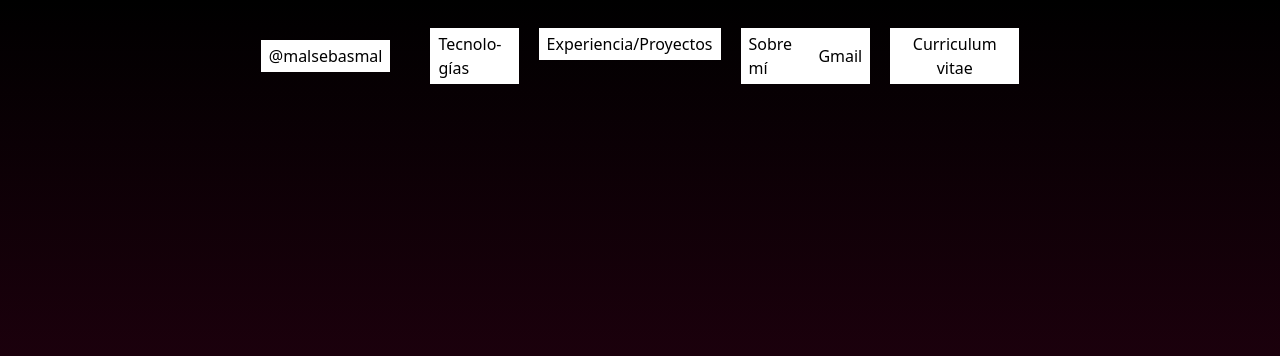
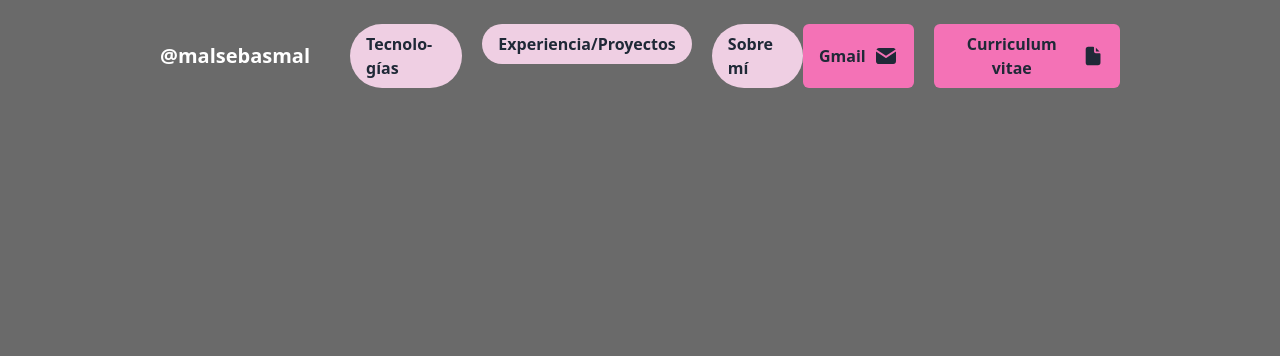
Before and after one commit to malsebasmal/portfoliomalsebasmal, an Astro site: page / in a window 1280 px wide. Shown: the top 356 px of the page. Built offline with nearby package versions, Linux system fonts and the light colour scheme; Astro itself is replaced by a stand-in of ours.

Commit message:
more edit navbar and technologies

```diff
--- a/src/components/CvButton.astro
+++ b/src/components/CvButton.astro
@@ -1,5 +1,8 @@
+---
+import Resume from "@/icons/Resume.astro";
 ---
 
----
-
-<button class="bg-white py-1 px-2 text-black">Curriculum vitae</button>
+<button class="flex gap-2 justify-center items-center font-semibold bg-pink-400 py-2 px-4 rounded-md">
+  Curriculum vitae
+  <Resume class="" />
+</button>
--- a/src/components/GmailButton.astro
+++ b/src/components/GmailButton.astro
@@ -1,5 +1,8 @@
+ ---
+import Gmail from "@/icons/Gmail.astro"
 ---
 
----
-
-<button class="bg-white py-1 px-2 text-black">Gmail</button>
+<button class="flex gap-2 justify-center items-center font-semibold bg-pink-400 py-2 px-4 rounded-md">
+  Gmail
+  <Gmail class="" />
+</button>
--- a/src/components/Navbar.astro
+++ b/src/components/Navbar.astro
@@ -3,22 +3,22 @@ import CvButton from "./CvButton.astro"
 import GmailButton from "./GmailButton.astro"
 ---
 
-<nav class="flex flex-row justify-between items-center h-full">
-  <div class="flex flex-row items-center gap-10">
-    <h1 class="bg-white py-1 px-2 text-black">@malsebasmal</h1>
+<nav class="flex flex-row justify-between items-center w-full h-full">
+  <div class="flex items-center gap-10">
+    <h1 class="text-white text-xl font-bold">@malsebasmal</h1>
     <ul class="flex flex-row gap-5">
       <li>
-        <a class="bg-white py-1 px-2 text-black" href="#technologies">Tecnologías</a>
+        <a class="bg-pinkPastel font-semibold py-2 px-4 rounded-full" href="#technologies">Tecnologías</a>
       </li>
       <li>
-        <a class="bg-white py-1 px-2 text-black" href="#projects">Experiencia/Proyectos</a>
+        <a class="bg-pinkPastel font-semibold py-2 px-4 rounded-full" href="#projects">Experiencia/Proyectos</a>
       </li>
       <li>
-        <a class="bg-white py-1 px-2 text-black" href="#aboutme">Sobre mí</a>
+        <a class="bg-pinkPastel font-semibold py-2 px-4 rounded-full" href="#aboutme">Sobre mí</a>
       </li>
     </ul>
   </div>
-  <div class="flex flex-row gap-5">
+  <div class="flex gap-5">
     <GmailButton />
     <CvButton />
   </div>
--- a/src/components/TableTechnologies.astro
+++ b/src/components/TableTechnologies.astro
@@ -19,10 +19,10 @@ const TECHNOLOGIES = [
 ]
 ---
 
-<ul class="flex flex-row flex-wrap gap-3 justify-center">
+<ul class="flex flex-wrap gap-3 justify-center">
   {TECHNOLOGIES.map((tech) => (
-    <li class="flex flex-row justify-center items-center bg-violet-700 py-2 px-4 gap-3 rounded-md">
-      <img class="w-16" src={tech.icon} alt={tech.name} />
+    <li class="flex justify-center items-center gap-3 bg-pink-100 py-2 px-4 rounded-md">
+      <img class="w-14" src={tech.icon} alt={tech.name} />
       <h3 class="text-lg">{tech.name}</h3>
     </li>
   ))}
--- /dev/null
+++ b/src/icons/Gmail.astro
@@ -0,0 +1 @@
+<svg {...Astro.props} xmlns="http://www.w3.org/2000/svg" width="24" height="24" viewBox="0 0 24 24" fill="currentColor" class="icon icon-tabler icons-tabler-filled icon-tabler-mail"><path fill="none" d="M0 0h24v24H0z"/><path d="M22 7.535V17a3 3 0 0 1-2.824 2.995L19 20H5a3 3 0 0 1-2.995-2.824L2 17V7.535l9.445 6.297.116.066a1 1 0 0 0 .878 0l.116-.066L22 7.535z"/><path d="M19 4c1.08 0 2.027.57 2.555 1.427L12 11.797l-9.555-6.37a2.999 2.999 0 0 1 2.354-1.42L5 4h14z"/></svg>
--- /dev/null
+++ b/src/icons/Resume.astro
@@ -0,0 +1 @@
+<svg {...Astro.props} xmlns="http://www.w3.org/2000/svg" width="24" height="24" viewBox="0 0 24 24" fill="currentColor" class="icon icon-tabler icons-tabler-filled icon-tabler-file"><path fill="none" d="M0 0h24v24H0z"/><path d="m12 2 .117.007a1 1 0 0 1 .876.876L13 3v4l.005.15a2 2 0 0 0 1.838 1.844L15 9h4l.117.007a1 1 0 0 1 .876.876L20 10v9a3 3 0 0 1-2.824 2.995L17 22H7a3 3 0 0 1-2.995-2.824L4 19V5a3 3 0 0 1 2.824-2.995L7 2h5z"/><path d="M19 7h-4l-.001-4.001z"/></svg>
--- a/src/layouts/Layout.astro
+++ b/src/layouts/Layout.astro
@@ -26,7 +26,6 @@ import '@fontsource-variable/comfortaa';
 <style is:global>
 	html {
 		font-family: 'Comfortaa Variable', system-ui;
-		background-color: #ea638c;
-		background-image: linear-gradient(0deg, #ea638c 0%, #89023e 33%, #000000 100%);
+		background-color: #00000095 !important;
 	}
 </style>
--- a/src/pages/index.astro
+++ b/src/pages/index.astro
@@ -9,10 +9,10 @@ import Footer from "@/components/Footer.astro"
 ---
 
 <Layout title="malsebasmal portfolio">
-	<header class="w-[60%] h-28">
+	<header class="w-9/12 h-28 fixed z-50">
 		<Navbar />
 	</header>
-	<main class="w-[60%] h-auto">
+	<main class="w-9/12	h-auto">
 		<HeroSection />
 		<TechnologiesSection />
 		<ProjectsSection />
--- a/src/sections/HeroSection.astro
+++ b/src/sections/HeroSection.astro
@@ -2,8 +2,8 @@
 import Title from "@/components/Title.astro"
 ---
 
-<section id="home" class="w-full min-h-[calc(100vh-7rem)]  flex justify-center items-center">
-  <div class="flex flex-col justify-center items-center">
+<section id="home" class="w-full h-dvh pt-16 flex justify-center items-center">
+  <div class="flex flex-col justify-center items-center font-blac text-white">
     <Title />
     <div class="w-full flex justify-end">
       <h3 class="text-[2.5em] text-right">Desarrollador FullStack</h3>
--- a/src/sections/ProjectsSection.astro
+++ b/src/sections/ProjectsSection.astro
@@ -45,7 +45,7 @@ const PROJECTS = [
 ]
 ---
 
-<section id="projects" class="w-full flex justify-center items-center mt-20">
+<section id="projects" class="pt-28 w-full flex justify-center items-center mt-20">
   <div class="flex flex-row flex-wrap justify-center gap-4">
     {PROJECTS.map((project) => (
       <div class="mockup-browser rounded-lg bg-base-300 border w-[27vw] h-full">
--- a/src/sections/TechnologiesSection.astro
+++ b/src/sections/TechnologiesSection.astro
@@ -1,6 +1,6 @@
 ---
 import TableTechnologies from "@/components/TableTechnologies.astro"
 ---
-<section id="technologies" class="w-full flex justify-center items-center">
+<section id="technologies" class="pt-28 w-full flex justify-center items-center">
   <TableTechnologies />
 </section>
--- a/src/styles/reset.css
+++ b/src/styles/reset.css
@@ -13,7 +13,7 @@
 */
 /* Aquí definimos las Custom properties */
 :root {
-  --blanco: black;
+  --blanco: white;
   /* Tipografía */
   --tipo-principal: 'Comfortaa Variable', system-ui;
   --tipo-secundaria: 'Comfortaa Variable', system-ui;
@@ -22,7 +22,7 @@
 /* Las adaptamos al modo oscuro */
 @media (prefers-color-scheme: dark) {
   :root {
-    --negro: white;
+    --negro: black;
   }
 }
 /* Opcional */
@@ -133,9 +133,9 @@ table, tr, td {
 
 /* Evitamos problemas con los SVG */
 svg {
-  width: 100%;
+  /* width: 100%; */
   display: block;
-  fill: currentColor;
+  /* fill: currentColor; */
 }
 
 /* (Probándolo, no usar en producción) En el caso de añadir una  */
```
